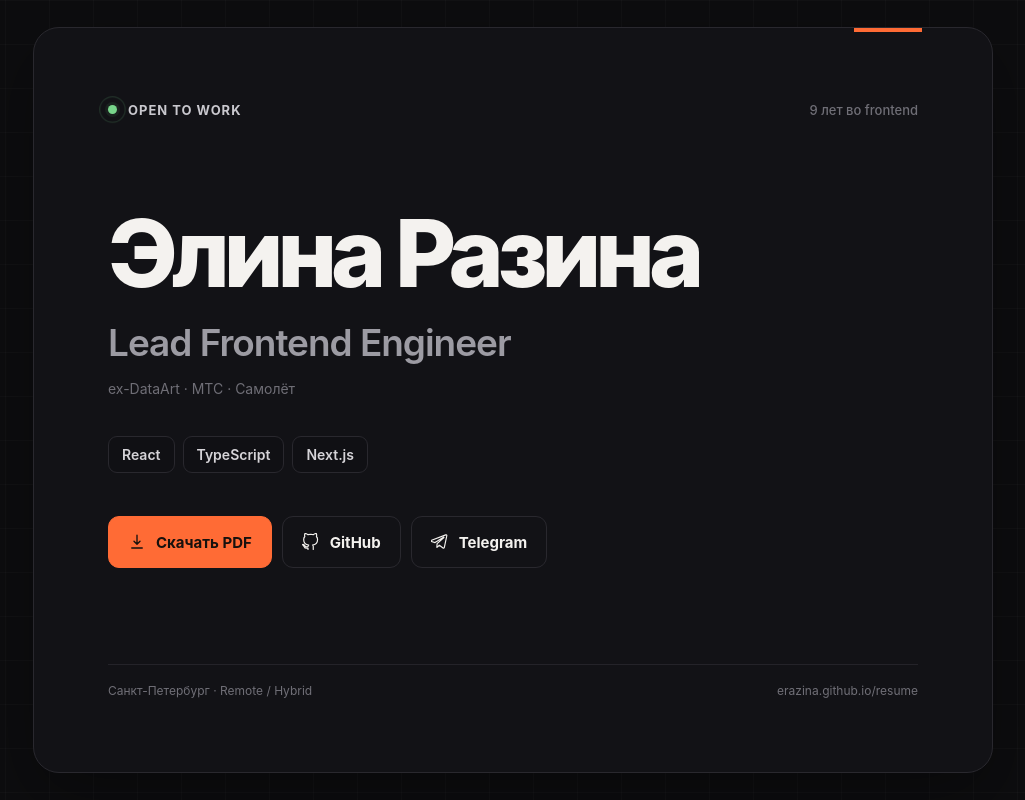
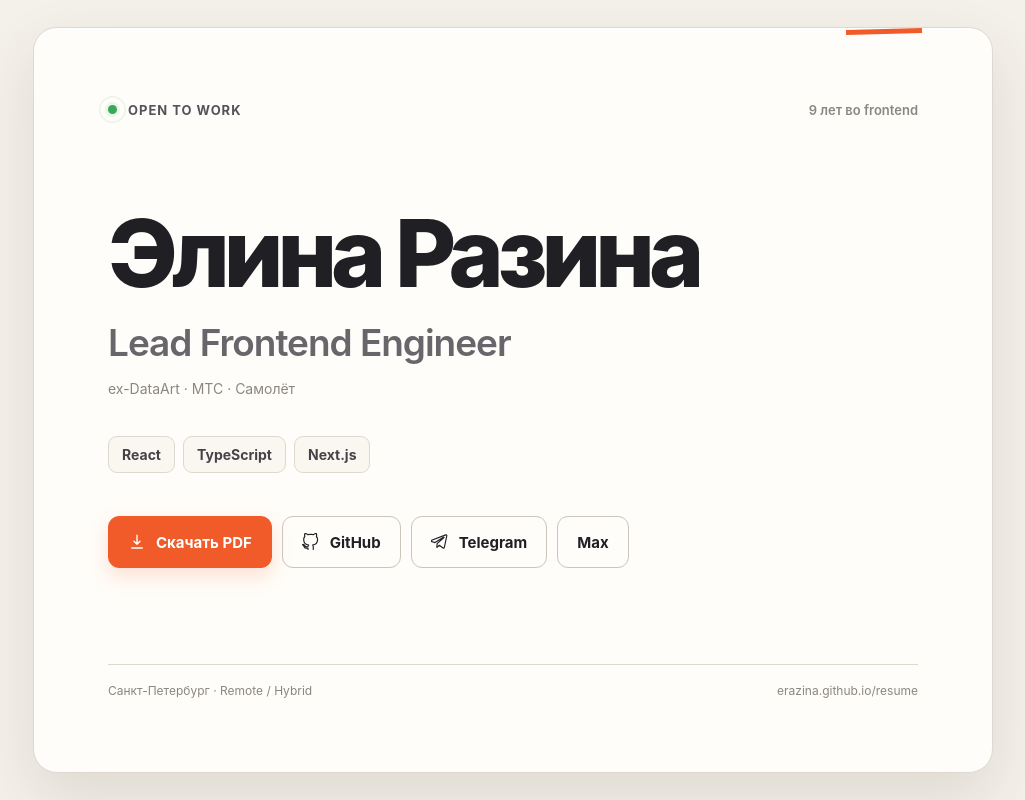
Before and after one commit to ERazina/erazina.github.io, a website built with Vite: page resume.html in a window 1280 px wide. Shown: the whole page, without its empty margins (127-1152 px from the left). Built offline with nearby package versions, Linux system fonts and the light colour scheme.

Commit message:
added styles for white theme

```diff
--- a/resume.html
+++ b/resume.html
@@ -7,7 +7,7 @@
       name="description"
       content="Элина Разина — Lead Frontend Engineer. React, TypeScript, Next.js."
     />
-    <meta name="theme-color" content="#0d0d0f" />
+    <meta name="theme-color" content="#f4f1ea" />
 
     <meta property="og:title" content="Элина Разина — Lead Frontend Engineer" />
     <meta
@@ -21,16 +21,17 @@
 
     <style>
       :root {
-        --background: #0d0d0f;
-        --surface: #121216;
-        --surface-hover: #18181d;
-        --text: #f4f2ef;
-        --muted: #9c9ba3;
-        --line: #29282e;
-        --accent: #ff6b35;
-        --accent-dark: #de5524;
-        --status: #78d58b;
-        --status-ring: rgba(120, 213, 139, 0.32);
+        --background: #f4f1ea;
+        --surface: #fffdf9;
+        --surface-hover: #f8f4ed;
+        --text: #202024;
+        --muted: #68666b;
+        --soft: #8b8780;
+        --line: #ded9cf;
+        --accent: #f15b2a;
+        --accent-dark: #d94719;
+        --status: #39a85a;
+        --status-ring: rgba(57, 168, 90, 0.28);
       }
 
       * {
@@ -38,7 +39,7 @@
       }
 
       html {
-        color-scheme: dark;
+        color-scheme: light;
       }
 
       body {
@@ -48,17 +49,12 @@
         display: grid;
         place-items: center;
         color: var(--text);
-        background: linear-gradient(
-            rgba(255, 255, 255, 0.018) 1px,
-            transparent 1px
-          ),
-          linear-gradient(
-            90deg,
-            rgba(255, 255, 255, 0.018) 1px,
-            transparent 1px
-          ),
-          var(--background);
-        background-size: 44px 44px;
+        background-color: var(--background);
+        background-image: radial-gradient(
+          rgba(32, 32, 36, 0.055) 0.7px,
+          transparent 0.7px
+        );
+        background-size: 18px 18px;
         font-family:
           Inter,
           ui-sans-serif,
@@ -81,9 +77,11 @@
         padding: clamp(30px, 7vw, 74px);
         overflow: hidden;
         border: 1px solid var(--line);
-        border-radius: 26px;
+        border-radius: 24px;
         background: var(--surface);
-        box-shadow: 0 24px 70px rgba(0, 0, 0, 0.34);
+        box-shadow:
+          0 2px 0 rgba(255, 255, 255, 0.9) inset,
+          0 24px 60px rgba(62, 51, 38, 0.12);
       }
 
       .page::after {
@@ -91,9 +89,11 @@
         position: absolute;
         top: 0;
         right: clamp(28px, 7vw, 70px);
-        width: 68px;
-        height: 4px;
+        width: 76px;
+        height: 5px;
         background: var(--accent);
+        transform: rotate(-1.5deg);
+        transform-origin: right center;
       }
 
       .topline {
@@ -108,9 +108,9 @@
         display: inline-flex;
         align-items: center;
         gap: 11px;
-        color: #c9c8ce;
+        color: #55535a;
         font-size: 13px;
-        font-weight: 650;
+        font-weight: 700;
         letter-spacing: 0.075em;
         text-transform: uppercase;
       }
@@ -122,7 +122,7 @@
         flex: 0 0 auto;
         border-radius: 50%;
         background: var(--status);
-        box-shadow: 0 0 0 3px rgba(120, 213, 139, 0.08);
+        box-shadow: 0 0 0 3px rgba(57, 168, 90, 0.09);
       }
 
       .status-dot::after {
@@ -150,9 +150,9 @@
       }
 
       .experience {
-        color: #6f6e76;
+        color: var(--soft);
         font-size: 13px;
-        font-weight: 550;
+        font-weight: 600;
         white-space: nowrap;
       }
 
@@ -162,7 +162,7 @@
         font-size: clamp(50px, 9vw, 94px);
         line-height: 0.93;
         letter-spacing: -0.064em;
-        font-weight: 760;
+        font-weight: 780;
       }
 
       .role {
@@ -171,12 +171,12 @@
         font-size: clamp(23px, 4vw, 37px);
         line-height: 1.2;
         letter-spacing: -0.028em;
-        font-weight: 560;
+        font-weight: 580;
       }
 
       .companies {
         margin: 13px 0 0;
-        color: #6f6e76;
+        color: var(--soft);
         font-size: 14px;
         line-height: 1.5;
       }
@@ -192,10 +192,10 @@
         padding: 9px 13px;
         border: 1px solid var(--line);
         border-radius: 9px;
-        background: #101014;
-        color: #d6d4d8;
+        background: #faf7f1;
+        color: #454349;
         font-size: 14px;
-        font-weight: 620;
+        font-weight: 650;
       }
 
       .actions {
@@ -212,13 +212,13 @@
         align-items: center;
         justify-content: center;
         gap: 10px;
-        border: 1px solid var(--line);
+        border: 1px solid #cbc5bb;
         border-radius: 11px;
         background: transparent;
         color: var(--text);
         text-decoration: none;
         font-size: 15px;
-        font-weight: 670;
+        font-weight: 700;
         transition:
           transform 160ms ease,
           border-color 160ms ease,
@@ -233,19 +233,20 @@
 
       .button:hover {
         transform: translateY(-2px);
-        border-color: #44434a;
+        border-color: #aaa399;
         background: var(--surface-hover);
       }
 
       .button:focus-visible {
-        outline: 3px solid rgba(255, 107, 53, 0.24);
+        outline: 3px solid rgba(241, 91, 42, 0.2);
         outline-offset: 3px;
       }
 
       .button-primary {
         border-color: var(--accent);
         background: var(--accent);
-        color: #17110e;
+        color: #fff;
+        box-shadow: 0 8px 20px rgba(241, 91, 42, 0.18);
       }
 
       .button-primary:hover {
@@ -260,8 +261,8 @@
         align-items: center;
         justify-content: space-between;
         gap: 20px;
-        border-top: 1px solid #242329;
-        color: #706f77;
+        border-top: 1px solid var(--line);
+        color: var(--soft);
         font-size: 12px;
       }
 
@@ -270,7 +271,7 @@
       }
 
       .footer a:hover {
-        color: #aaa8af;
+        color: var(--text);
       }
 
       @media (max-width: 640px) {
@@ -342,6 +343,7 @@
       }
     </style>
   </head>
+
   <body>
     <main class="page">
       <div class="topline">
@@ -415,6 +417,14 @@
           </svg>
           Telegram
         </a>
+        <a
+          class="button"
+          href="https://max.ru/u/f9LHodD0cOKFGLDCQ1alx_ttaB8rTE_2M3b-uardY3H0HpIAzQYinmfzHr8"
+          target="_blank"
+          rel="noopener noreferrer"
+        >
+          Max
+        </a>
       </div>
 
       <footer class="footer">
```
